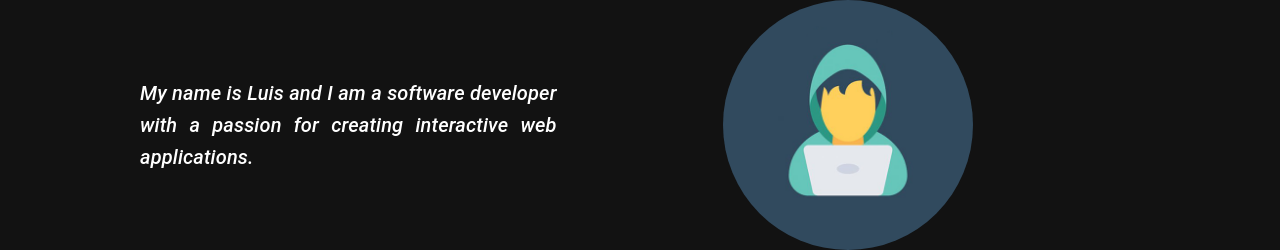
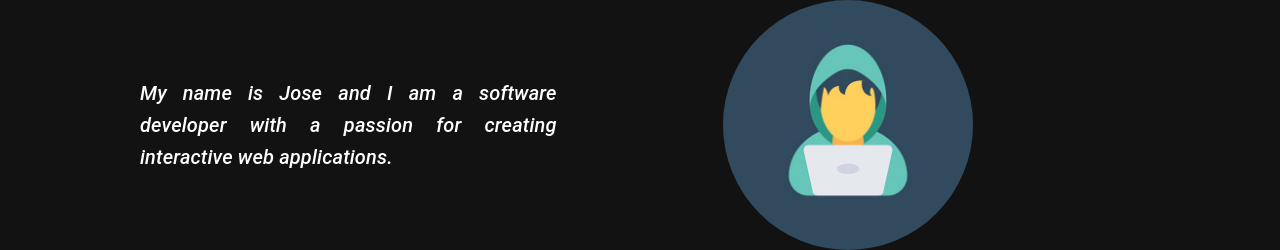
Before and after one commit to jose-guerrerog/portfolio, a Next.js app: page / in a window 1280 px wide. Shown: the part 256-506 px from the top of the page. Built offline with nearby package versions, Linux system fonts and the light colour scheme.

Commit message:
updating name

```diff
--- a/src/app/sections/About.tsx
+++ b/src/app/sections/About.tsx
@@ -9,7 +9,7 @@ const About = () => {
       <Grid container alignItems={'center'}>
         <Grid xs={12} sm={5} item>
           <Typography variant="h6" textAlign="justify" fontStyle="italic" color='textPrimary'>
-            My name is Luis and I am a software developer with a passion for
+            My name is Jose and I am a software developer with a passion for
             creating interactive web applications.
           </Typography>
         </Grid>
```
